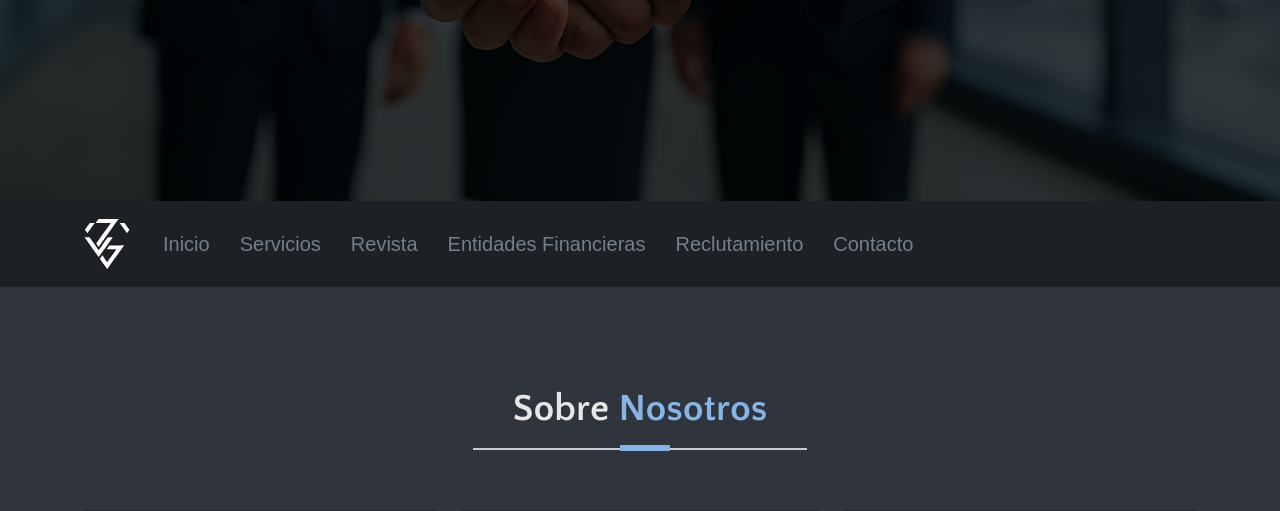
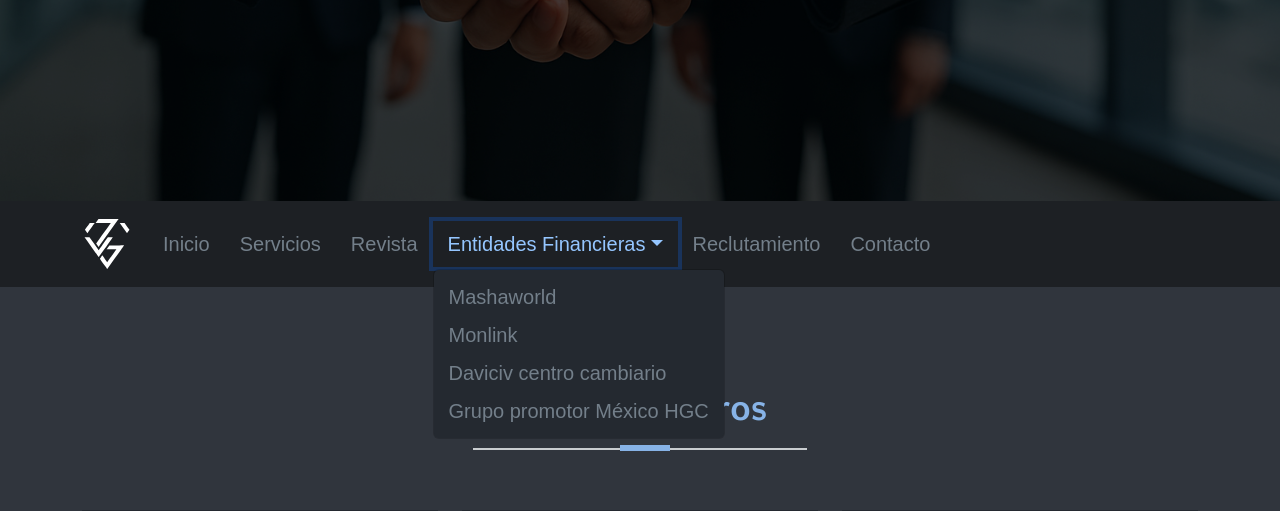
Before and after one commit to KronosX38/capmexgroup, a PHP site: page / in a window 1280 px wide, after a click on "Entidades Financieras". Shown: the part 599-1110 px from the top of the page. Run offline with PHP 8.4, Linux system fonts and the light colour scheme; some libraries are stand-ins or nearby versions; some web fonts are replaced.

Commit message:
Add files via upload

```diff
--- a/assets/css/estilos.css
+++ b/assets/css/estilos.css
@@ -590,6 +590,17 @@ a:hover {
   font-size: 20px;
   color: #737f8a;
 }
+
+.nav-drop{
+  background-color: inherit;
+  color: #737f8a;
+}
+
+.nav-drop:hover{
+
+  color: #95c6ff !important;
+}
+
 .navigation .navigation-menu a:hover, .navigation .navigation-menu a:focus {
   background: transparent;
   color: #95c6ff !important;
--- a/index.html
+++ b/index.html
@@ -117,8 +117,14 @@
 							<li class="nav-item">
 								<a class="nav-link" href="#">Revista</a>
 							</li>
-							<li class="nav-item">
-								<a class="nav-link" href="#">Entidades Financieras</a>
+							<li class="nav-item dropdown nav-drop">
+								<a class="nav-link dropdown-toggle" href="#" role="button" data-bs-toggle="dropdown" aria-expanded="false" href="#">Entidades Financieras</a>
+								<ul class= "dropdown-menu" style="background-color: #242930">
+								     <li><a class="dropdown-item" target="_blank" href="https://superpromise.mx/Directorio/mashaworld-s-a-de-c-v-sofom-e-n-r-3/">Mashaworld</a></li>
+           							 <li><a class="dropdown-item" target="_blank" href="https://monlinksofom.com/">Monlink</a></li>
+           							 <li><a class="dropdown-item" target="_blank" href="https://www.davivienda.com/wps/portal/empresasCR/nuevo#c77215bd-d446-43e3-9b31-8c28db828f28">Daviciv centro cambiario</a></li>
+									 <li><a class="dropdown-item" target="_blank" href="https://superpromise.mx/Directorio/grupo-promotor-hgc-mexico-s-a-p-i-de-c-v-sofom-e-n-r-3/">Grupo promotor México HGC</a></li>
+								</ul>
 							</li>
 							<li class="nav-item">
 								<a class="nav-link" href="#">Reclutamiento</a>
```
Also changed, not shown: contacto.html (+9 -3 lines), servicios.html (+8 -2 lines).
